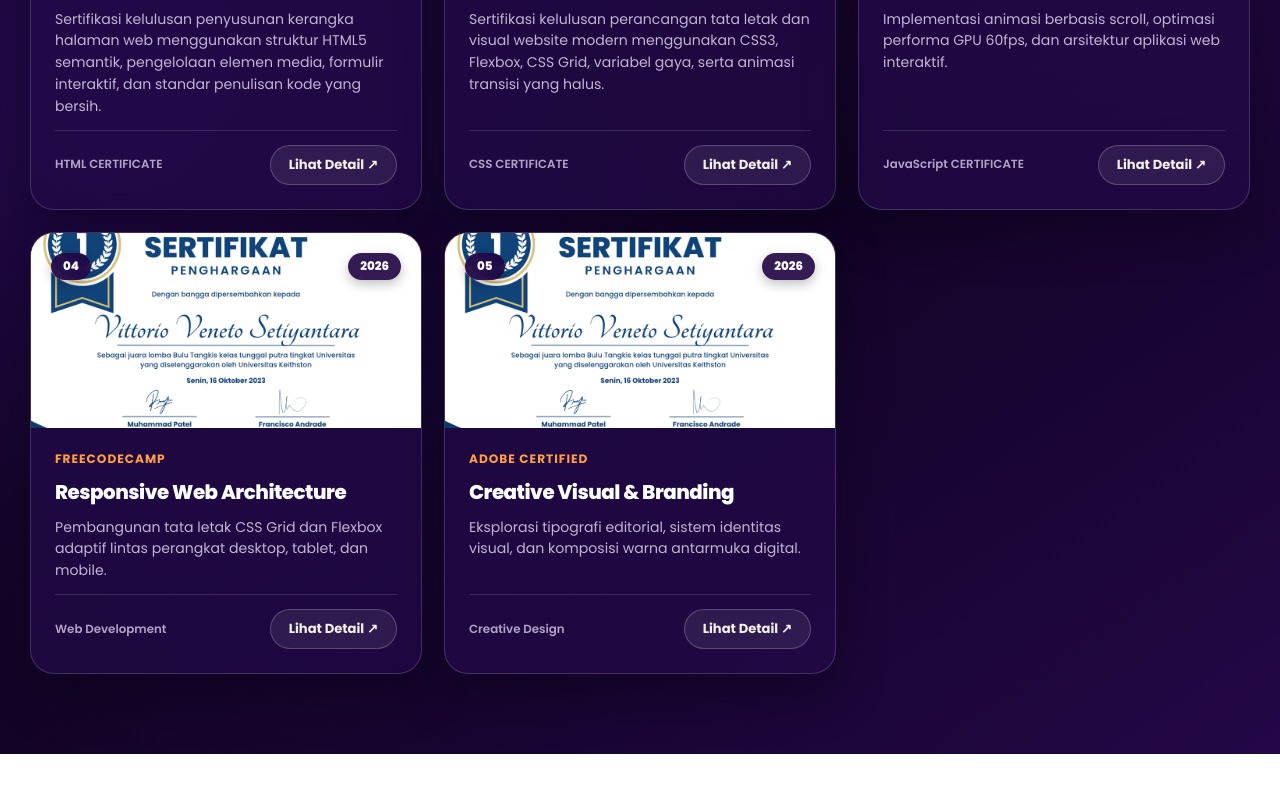
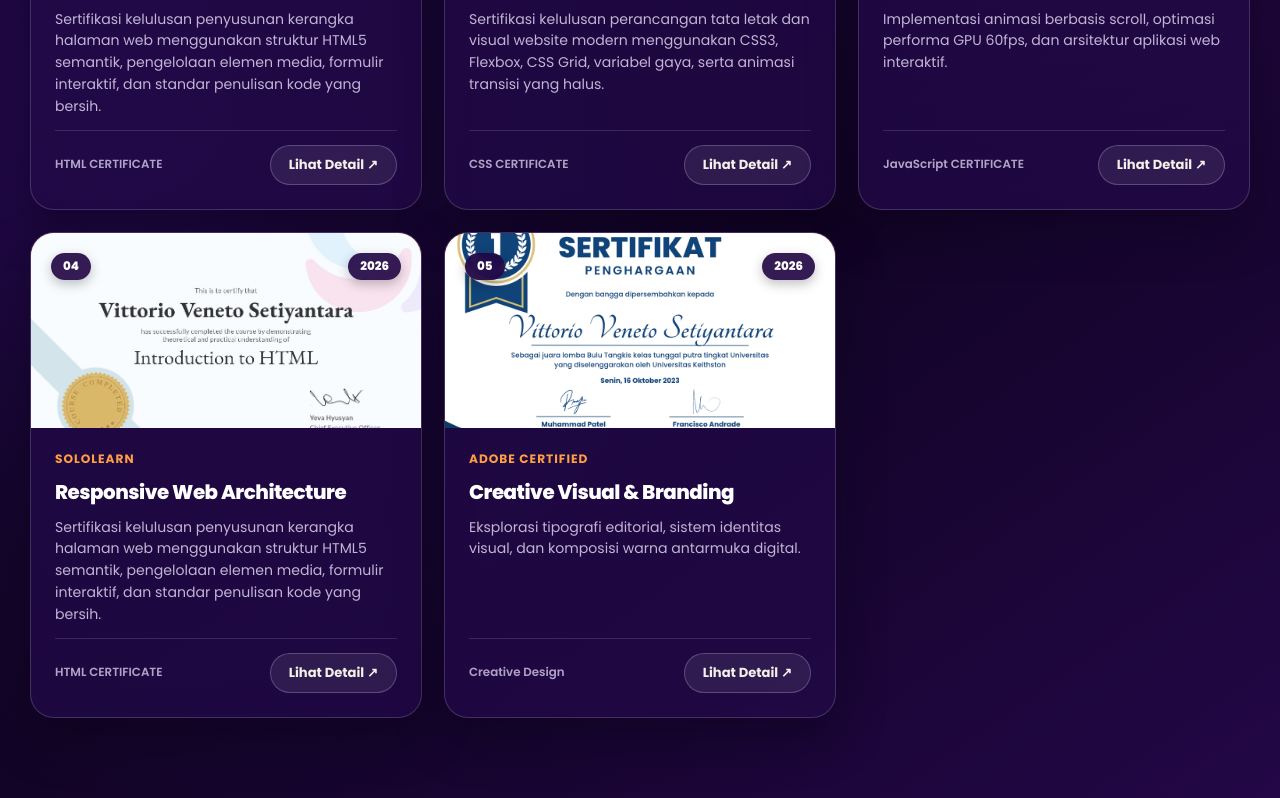
Before and after one commit to vittoYEEE/portofolio-utama, a website: page certificates.html in a window 1280 px wide. Shown: the part 713-1511 px from the top of the page. Before the commit the page ends 1467 px from the top, so only its background shows below. Drawn offline with Linux system fonts and the light colour scheme.

Commit message:
update dan benerin certificate.html

```diff
--- a/certificates.html
+++ b/certificates.html
@@ -167,20 +167,18 @@
               <span class="cert-thumb-year">2026</span>
             </div>
 
-            <img
-              src="./asset/Sertifikat Penghargaan Juara Merah Putih Biru.png"
-              alt=""
-            />
+            <img src="./asset/html.sololearn.jpg" alt="" />
           </div>
           <div class="cert-page-body">
-            <span class="cert-page-issuer">freeCodeCamp</span>
+            <span class="cert-page-issuer">Sololearn</span>
             <h2>Responsive Web Architecture</h2>
             <p>
-              Pembangunan tata letak CSS Grid dan Flexbox adaptif lintas
-              perangkat desktop, tablet, dan mobile.
+              Sertifikasi kelulusan penyusunan kerangka halaman web menggunakan
+              struktur HTML5 semantik, pengelolaan elemen media, formulir
+              interaktif, dan standar penulisan kode yang bersih.
             </p>
             <div class="cert-page-footer">
-              <span class="cert-tag">Web Development</span>
+              <span class="cert-tag">HTML CERTIFICATE</span>
               <button
                 type="button"
                 class="subpage-btn open-cert-detail"
@@ -188,7 +186,7 @@
                 data-title="Responsive Web Architecture"
                 data-issuer="freeCodeCamp"
                 data-year="2026"
-                data-desc="Pembangunan tata letak CSS Grid dan Flexbox adaptif lintas perangkat desktop, tablet, dan mobile."
+                data-desc="Sertifikasi kelulusan penyusunan kerangka halaman web menggunakan struktur HTML5 semantik, pengelolaan elemen media, formulir interaktif, dan standar penulisan kode yang bersih."
               >
                 Lihat Detail ↗
               </button>
```
